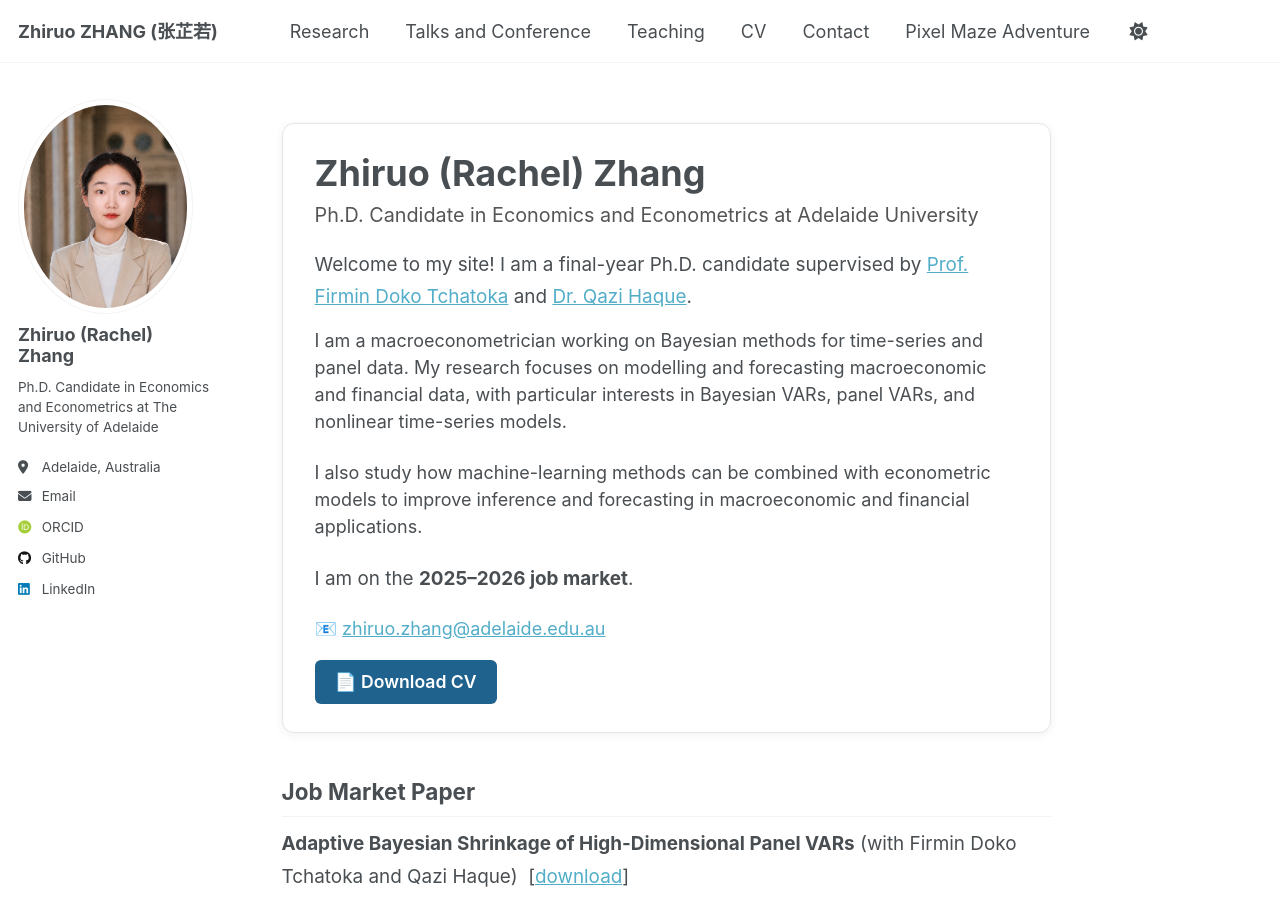
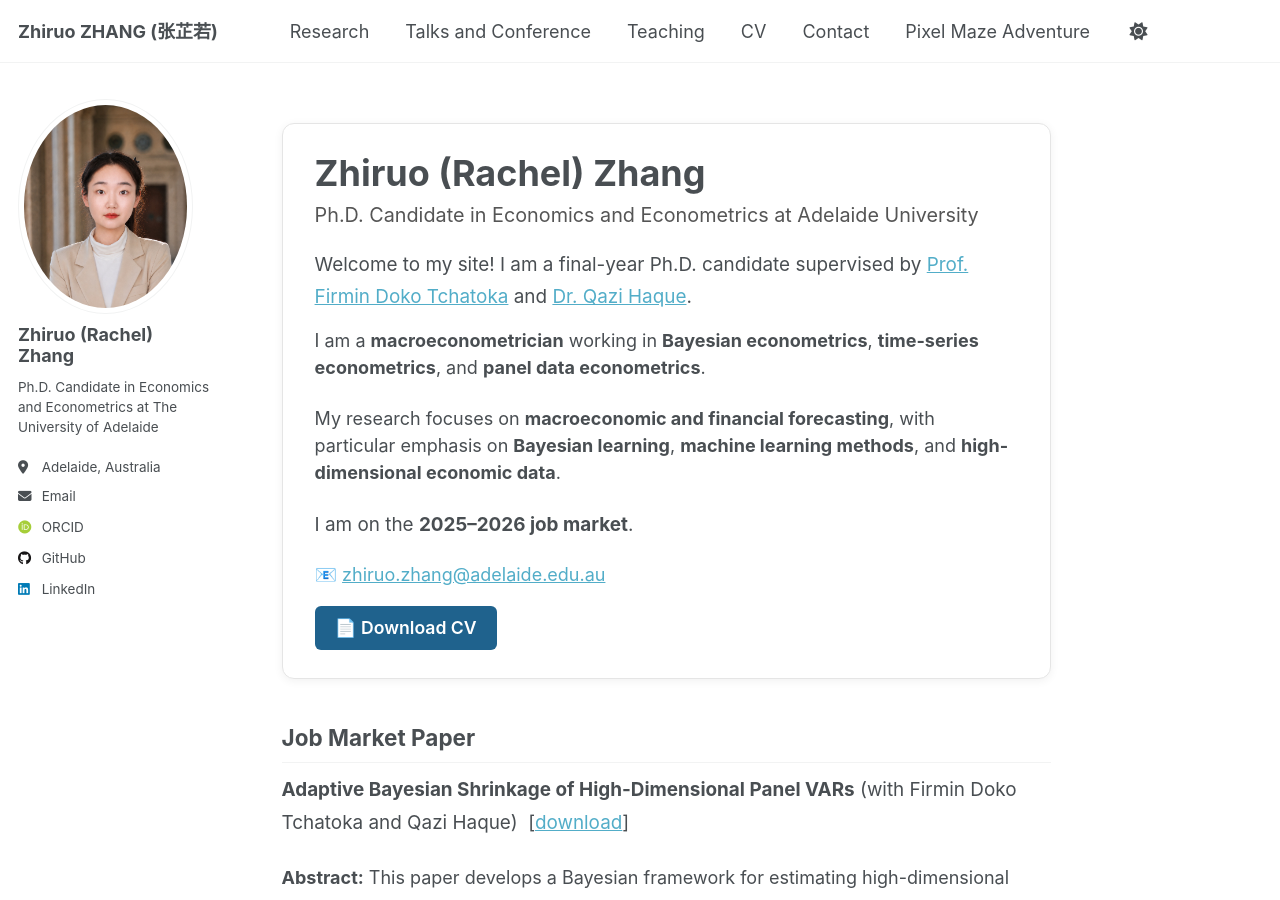
Before and after one commit to zhiruozzr/zhiruozzr.github.io, a Jekyll site: the page built from _pages/about.md, in a window 1280 px wide and 900 px high. Built offline with Jekyll 4.4.1, drawn with Linux system fonts in a browser that asks for light colours; some web fonts are replaced; a script that is not in the unit is left out.

Commit message:
Revise research focus and expertise in about.md
Updated the description of research focus and expertise in the about page.

```diff
--- a/_pages/about.md
+++ b/_pages/about.md
@@ -29,14 +29,15 @@ Welcome to my site! I am a final-year Ph.D. candidate supervised by
 and
 <a href="https://sites.google.com/site/qazigmziaulhaque/" target="_blank">Dr. Qazi Haque</a>.
 <p>
-  I am a macroeconometrician working on Bayesian methods for time-series and panel data.
-  My research focuses on modelling and forecasting macroeconomic and financial data,
-  with particular interests in Bayesian VARs, panel VARs, and nonlinear time-series models.
+  I am a <strong>macroeconometrician</strong> working in
+  <strong>Bayesian econometrics</strong>, <strong>time-series econometrics</strong>,
+  and <strong>panel data econometrics</strong>.
 </p>
 
 <p>
-  I also study how machine-learning methods can be combined with econometric models
-  to improve inference and forecasting in macroeconomic and financial applications.
+  My research focuses on <strong>macroeconomic and financial forecasting</strong>,
+  with particular emphasis on <strong>Bayesian learning</strong>,
+  <strong>machine learning methods</strong>, and <strong>high-dimensional economic data</strong>.
 </p>
 </p>
 
```
